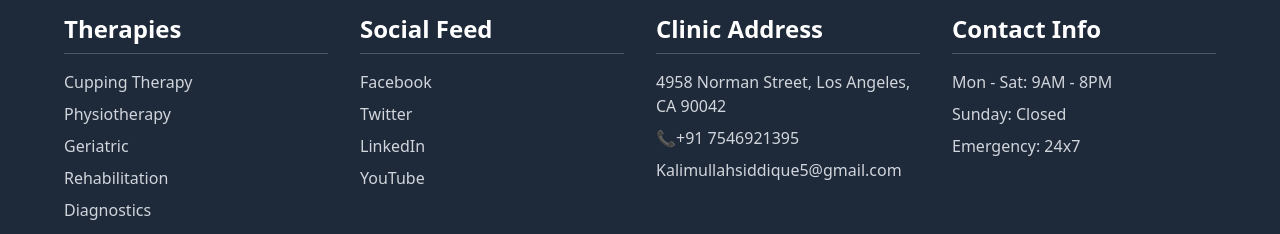
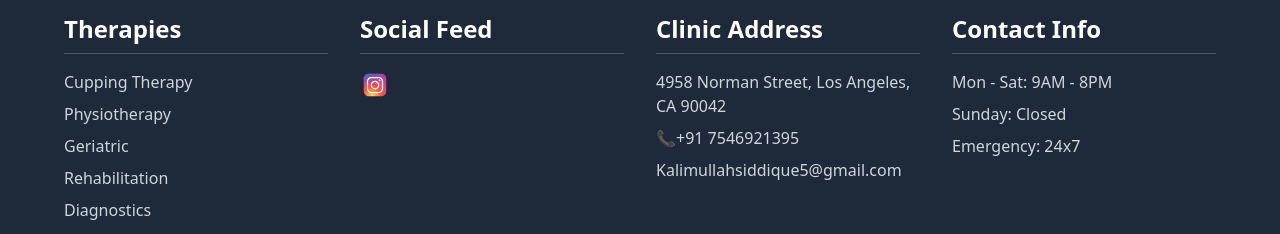
Before and after one commit to sachinkushwha/MotionCare, a React (Vite) app: page / in a window 1280 px wide. Shown: the part 1787-2021 px from the top of the page. Built offline with nearby package versions, Linux system fonts and the light colour scheme; no server answers.

Commit message:
Update footer.jsx

```diff
--- a/src/components/footer.jsx
+++ b/src/components/footer.jsx
@@ -23,12 +23,35 @@ export const Footer = () => {
                     <h1 className="text-xl sm:text-2xl font-semibold mb-4 border-b border-gray-600 pb-2">
                         Social Feed
                     </h1>
-                    <ul className="space-y-2 text-sm sm:text-base text-gray-300">
-                        <li className="hover:text-green-500 transition">Facebook</li>
-                        <li className="hover:text-green-500 transition">Twitter</li>
-                        <li className="hover:text-green-500 transition">LinkedIn</li>
-                        <li className="hover:text-green-500 transition">YouTube</li>
-                    </ul>
+                    <div className="flex">
+
+                        <a href="" target="_blank"><svg xmlns="http://www.w3.org/2000/svg" width="30" height="30" viewBox="0 0 48 48">
+                            <radialGradient id="IG1" cx="19.38" cy="42.035" r="44.899" gradientUnits="userSpaceOnUse">
+                                <stop offset="0" stop-color="#fd5" />
+                                <stop offset=".328" stop-color="#ff543f" />
+                                <stop offset=".348" stop-color="#fc5245" />
+                                <stop offset=".504" stop-color="#e64771" />
+                                <stop offset=".643" stop-color="#d53e91" />
+                                <stop offset=".761" stop-color="#cc39a4" />
+                                <stop offset=".841" stop-color="#c837ab" />
+                            </radialGradient>
+                            <path fill="url(#IG1)" d="M34.017,41.99l-20,0.019c-4.4,0.004-8.003-3.592-8.008-7.992l-0.019-20c-0.004-4.4,3.592-8.003,7.992-8.008l20-0.019c4.4-0.004,8.003,3.592,8.008,7.992l0.019,20C42.014,38.383,38.417,41.986,34.017,41.99z" />
+                            <radialGradient id="IG2" cx="11.786" cy="5.54" r="29.813" gradientTransform="matrix(1 0 0 .6663 0 1.849)" gradientUnits="userSpaceOnUse">
+                                <stop offset="0" stop-color="#4168c9" />
+                                <stop offset=".999" stop-color="#4168c9" stop-opacity="0" />
+                            </radialGradient>
+                            <path fill="url(#IG2)" d="M34.017,41.99l-20,0.019c-4.4,0.004-8.003-3.592-8.008-7.992l-0.019-20c-0.004-4.4,3.592-8.003,7.992-8.008l20-0.019c4.4-0.004,8.003,3.592,8.008,7.992l0.019,20C42.014,38.383,38.417,41.986,34.017,41.99z" />
+                            <path fill="#fff" d="M24,31c-3.859,0-7-3.14-7-7s3.141-7,7-7s7,3.14,7,7S27.859,31,24,31z M24,19c-2.757,0-5,2.243-5,5
+    s2.243,5,5,5s5-2.243,5-5S26.757,19,24,19z"/>
+                            <circle cx="31.5" cy="16.5" r="1.5" fill="#fff" />
+                            <path fill="#fff" d="M30,37H18c-3.859,0-7-3.14-7-7V18c0-3.86,3.141-7,7-7h12c3.859,0,7,3.14,7,7v12
+    C37,33.86,33.859,37,30,37z M18,13c-2.757,0-5,2.243-5,5v12c0,2.757,2.243,5,5,5h12c2.757,0,5-2.243,5-5V18c0-2.757-2.243-5-5-5H18z"/>
+                        </svg>
+                        </a>
+
+
+
+                    </div>
                 </div>
 
                 {/* Clinic Address */}
@@ -60,8 +83,8 @@ export const Footer = () => {
             <div className="border-b border-gray-600 w-full">
             </div>
             <div className="w-full bg-gray-800 text-center text-sm text-gray-400 h-10 flex justify-center items-center">
-                    © {new Date().getFullYear()} MotionCare Clinic. All rights reserved.
-                </div>
+                © {new Date().getFullYear()} MotionCare Clinic. All rights reserved.
+            </div>
         </div>
     );
 };
```
